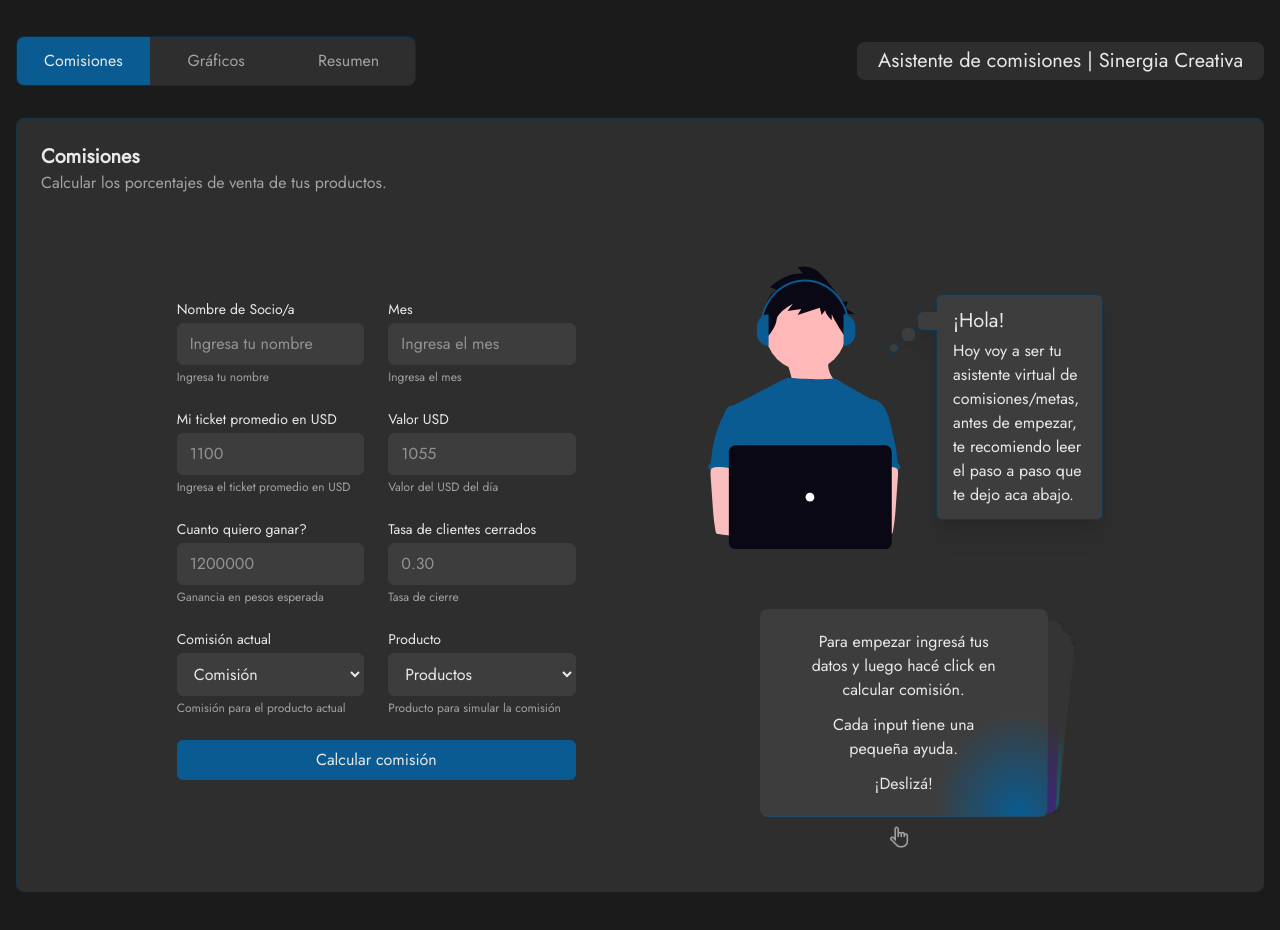
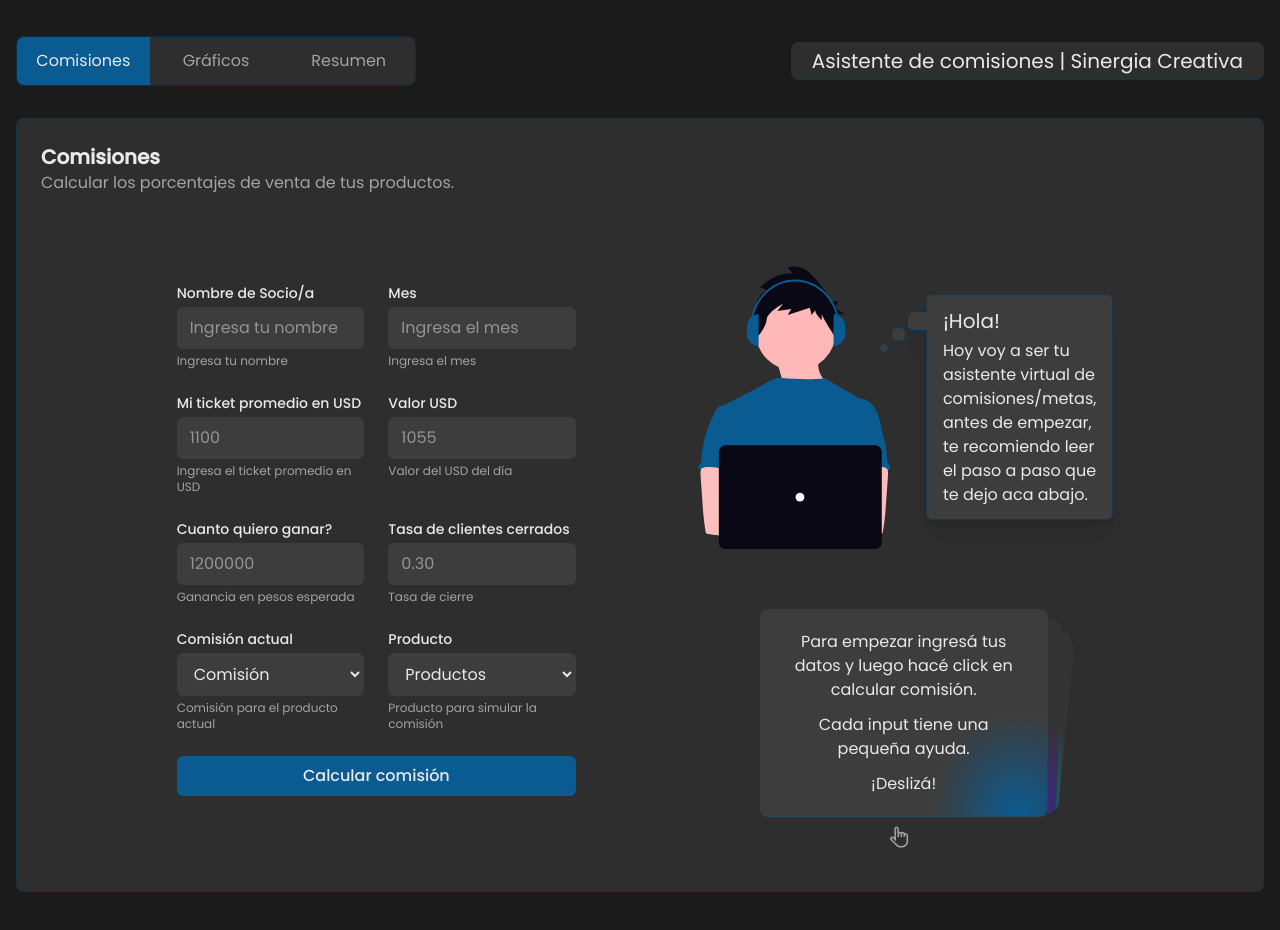
Before and after one commit to nazagutierrez/commissions-sim, a React (Vite) app: page / in a window 1280 px wide. Built offline with nearby package versions, Linux system fonts and the light colour scheme.

Commit message:
Changed font

```diff
--- a/index.html
+++ b/index.html
@@ -5,11 +5,8 @@
     <link rel="icon" type="image/png" href="/icon.png" />
     <link rel="preconnect" href="https://fonts.googleapis.com">
     <link rel="preconnect" href="https://fonts.gstatic.com" crossorigin>
-    <link href="https://fonts.googleapis.com/css2?family=Jost&display=swap" rel="stylesheet">
-    <meta name="viewport" content="width=device-width, initial-scale=1.0" />
-    <title>Comisiones</title>
-  </head>
-  <body>
+    <link href="https://fonts.googleapis.com/css2?family=Poppins:wght@400;500&display=swap" rel="stylesheet">
+    <body>
     <div id="root"></div>
     <script type="module" src="/src/main.tsx"></script>
   </body>
--- a/src/index.css
+++ b/src/index.css
@@ -1,8 +1,7 @@
 @import "tailwindcss";
 
 html {
-  font-family: "Jost", sans-serif;
-  font-optical-sizing: auto;
+  font-family: "Poppins", sans-serif;
   font-weight: 400;
   font-style: normal;
 }
```
